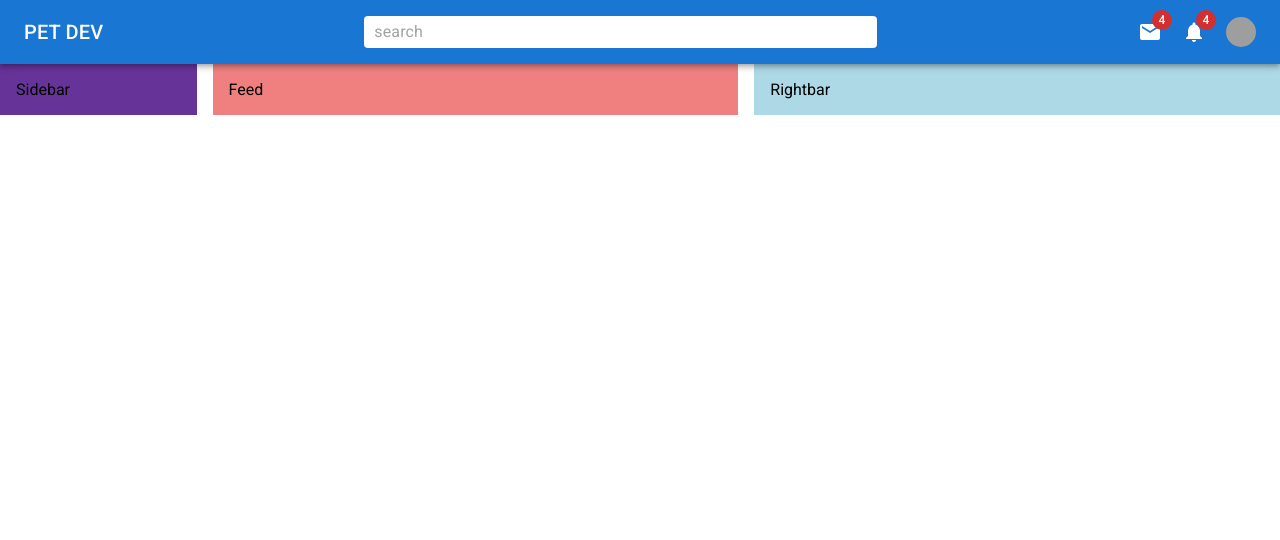
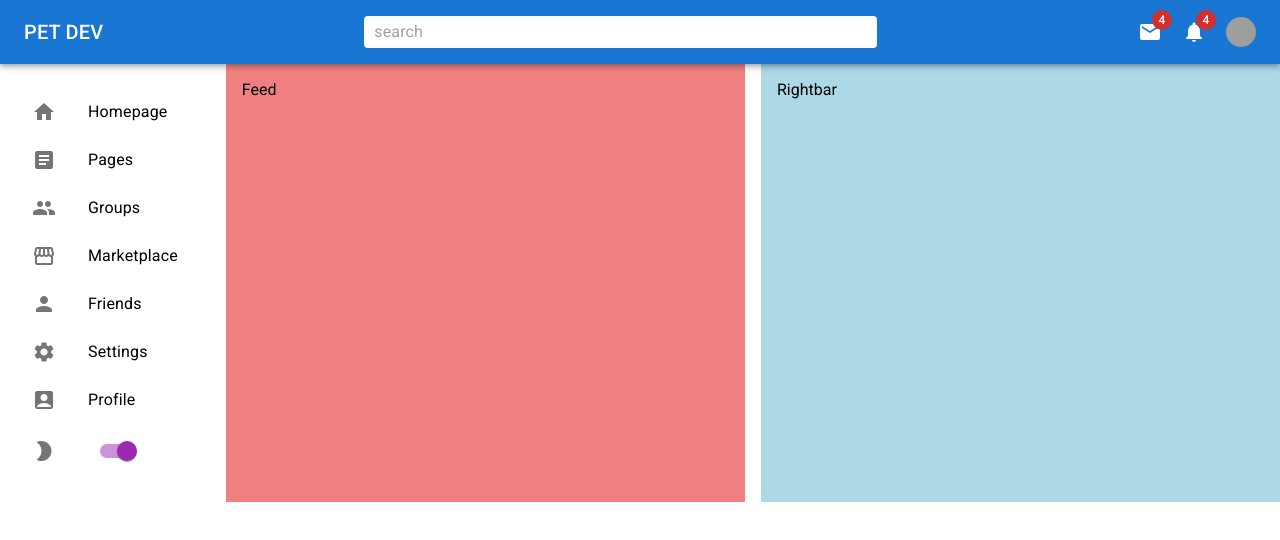
Before and after one commit to urbain32/mui-v5, a React (Create React App) app: page / in a window 1280 px wide. Shown: the top 540 px of the page. Built offline with nearby package versions, Linux system fonts and the light colour scheme; grey boxes are pictures that could not be loaded.

Commit message:
creating the sidebar

```diff
--- a/src/components/Sidebar.jsx
+++ b/src/components/Sidebar.jsx
@@ -1,14 +1,91 @@
-import { Box } from '@mui/material';
-
+import {
+  Box,
+  List,
+  ListItemIcon,
+  ListItemText,
+  ListItem,
+  ListItemButton,
+  Switch
+} from "@mui/material";
+import {
+  AccountBox,
+  Article,
+  Group,
+  Home,
+  ModeNight,
+  Person,
+  Settings,
+  Storefront,
+} from "@mui/icons-material";
 const Sidebar = () => {
   return (
-    <Box
-      bgcolor='rebeccapurple'
-      sx={{ display: { xs: 'none', sm: 'inline-block' } }}
-      flex={1}
-      p={2}
-    >
-      Sidebar
+    <Box sx={{ display: { xs: "none", sm: "inline-block" } }} flex={1} p={2}>
+      <List>
+        <ListItem disablePadding>
+          <ListItemButton component='a' href='#home'>
+            <ListItemIcon>
+              <Home />
+            </ListItemIcon>
+            <ListItemText primary='Homepage' />
+          </ListItemButton>
+        </ListItem>
+        <ListItem disablePadding>
+          <ListItemButton component='a' href='#simple-list'>
+            <ListItemIcon>
+              <Article />
+            </ListItemIcon>
+            <ListItemText primary='Pages' />
+          </ListItemButton>
+        </ListItem>
+        <ListItem disablePadding>
+          <ListItemButton component='a' href='#simple-list'>
+            <ListItemIcon>
+              <Group />
+            </ListItemIcon>
+            <ListItemText primary='Groups' />
+          </ListItemButton>
+        </ListItem>
+        <ListItem disablePadding>
+          <ListItemButton component='a' href='#simple-list'>
+            <ListItemIcon>
+              <Storefront />
+            </ListItemIcon>
+            <ListItemText primary='Marketplace' />
+          </ListItemButton>
+        </ListItem>
+        <ListItem disablePadding>
+          <ListItemButton component='a' href='#simple-list'>
+            <ListItemIcon>
+              <Person />
+            </ListItemIcon>
+            <ListItemText primary='Friends' />
+          </ListItemButton>
+        </ListItem>
+        <ListItem disablePadding>
+          <ListItemButton component='a' href='#simple-list'>
+            <ListItemIcon>
+              <Settings />
+            </ListItemIcon>
+            <ListItemText primary='Settings' />
+          </ListItemButton>
+        </ListItem>
+        <ListItem disablePadding>
+          <ListItemButton component='a' href='#simple-list'>
+            <ListItemIcon>
+              <AccountBox />
+            </ListItemIcon>
+            <ListItemText primary='Profile' />
+          </ListItemButton>
+        </ListItem>
+        <ListItem disablePadding>
+          <ListItemButton component='a' href='#simple-list'>
+            <ListItemIcon>
+              <ModeNight />
+            </ListItemIcon>
+            <Switch defaultChecked color='secondary' />
+          </ListItemButton>
+        </ListItem>
+      </List>
     </Box>
   );
 };
```
